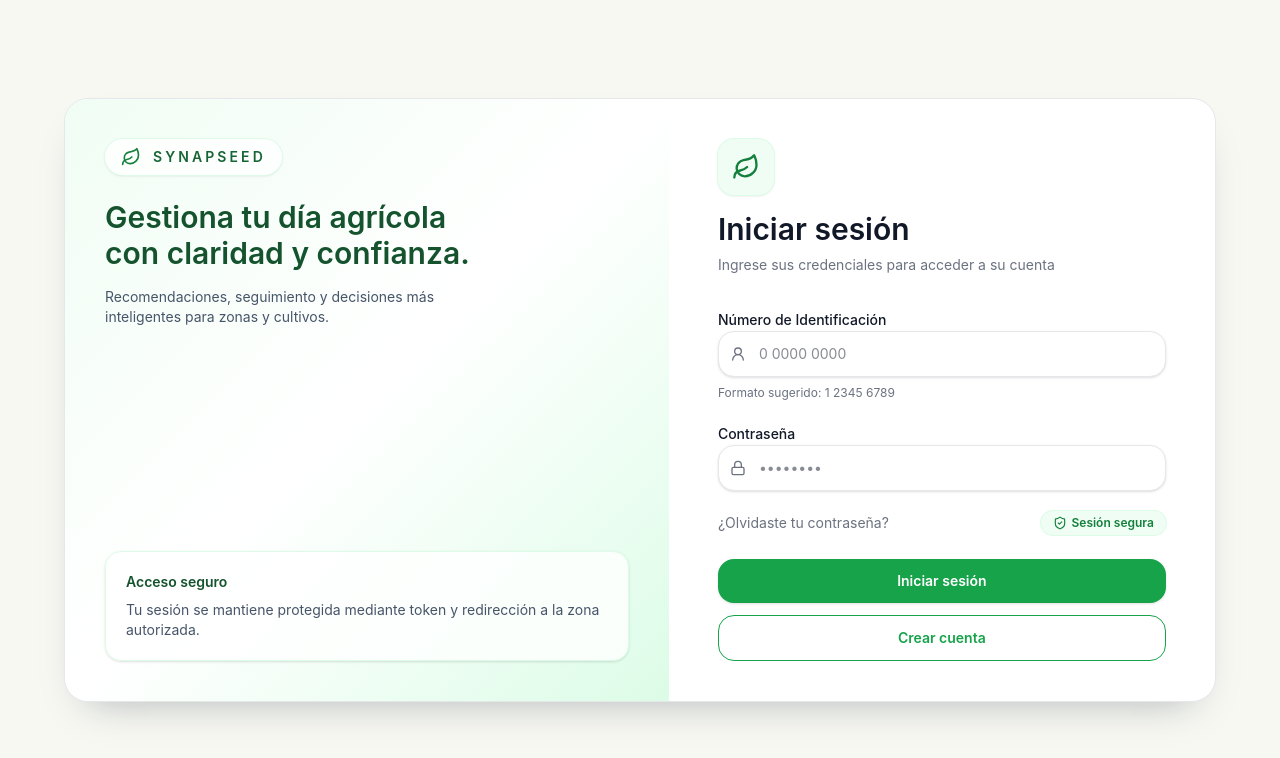
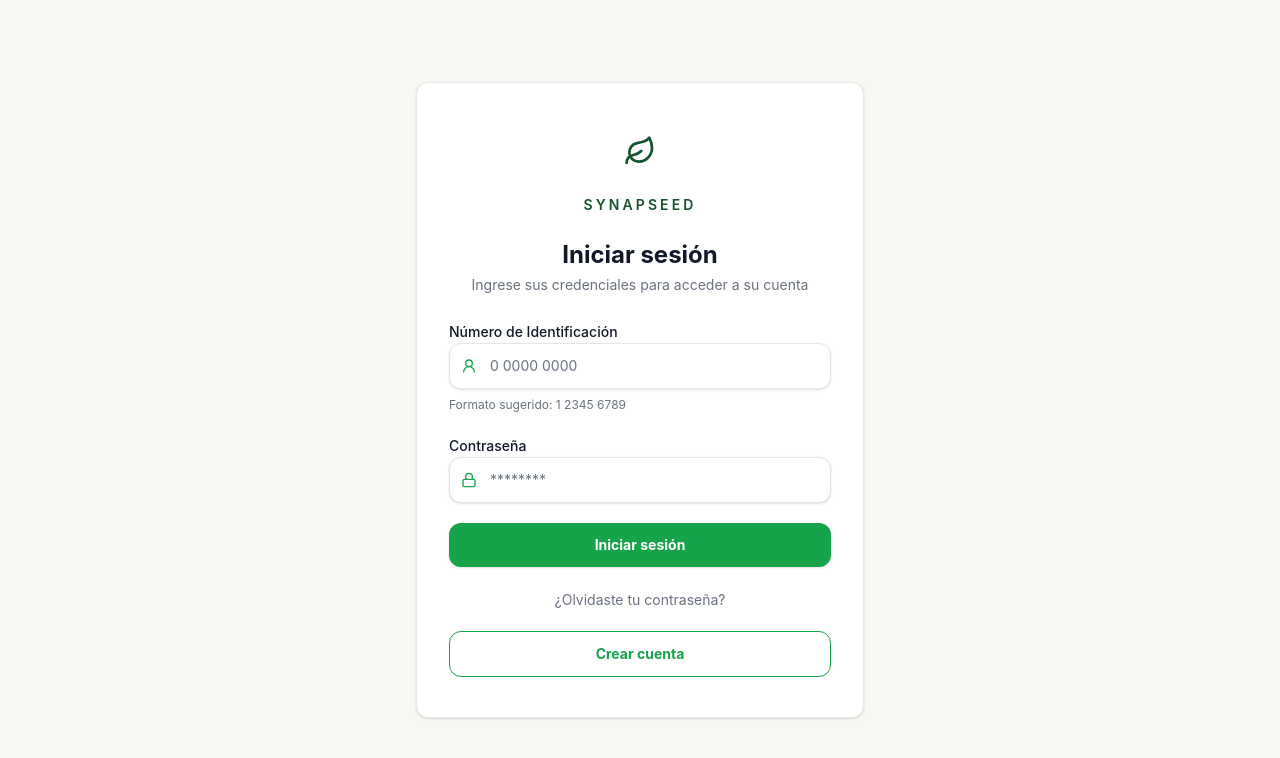
Before and after one commit to xHellish/synapseed, a React (Vite) app in the folder src/frontend/: page /login in a window 1280 px wide. Shown: the top 758 px of the page. Built offline with nearby package versions, Linux system fonts and the light colour scheme.

Commit message:
fix: ajustes del frontend

```diff
--- a/src/frontend/src/app/router.tsx
+++ b/src/frontend/src/app/router.tsx
@@ -2,7 +2,7 @@
 // SynapSeed — Router
 // ============================================
 
-import { createBrowserRouter, Navigate } from 'react-router-dom'
+import { createBrowserRouter, Navigate, Outlet } from 'react-router-dom'
 
 import { ProtectedRoute } from '@/app/ProtectedRoute'
 import { LoginPage } from '@/features/auth/LoginPage'
@@ -24,6 +24,7 @@ export const router = createBrowserRouter([
   {
     element: <ProtectedRoute />,
     children: [
+      { path: '/cases', element: <Navigate to="/cases/wizard/step-1" replace /> },
       { path: '/cases/wizard/step-1', element: <CaseWizardStep1 /> },
       { path: '/cases/wizard/step-2', element: <CaseWizardConfirm /> },
       { path: '/recommendations/:id', element: <CaseWizardStep3 /> },
--- a/src/frontend/src/features/auth/AuthLayout.tsx
+++ b/src/frontend/src/features/auth/AuthLayout.tsx
@@ -9,37 +9,22 @@ interface AuthLayoutProps {
 
 export function AuthLayout({ title, subtitle, children }: AuthLayoutProps) {
   return (
-    <main className="min-h-screen bg-[#F7F8F2] px-4 py-10 text-[#111827] sm:px-6 lg:px-8">
-      <section className="mx-auto flex min-h-[calc(100vh-5rem)] w-full max-w-6xl items-center justify-center">
-        <article className="grid w-full overflow-hidden rounded-3xl border border-[#E5E7EB] bg-white shadow-[0_20px_40px_-24px_rgba(15,23,42,0.35)] lg:grid-cols-[1.05fr_0.95fr]">
-          <aside className="hidden bg-gradient-to-br from-primary-50 via-white to-primary-100 p-10 lg:flex lg:flex-col lg:justify-between">
-            <div>
-              <div className="mb-6 inline-flex items-center gap-3 rounded-full bg-white/80 px-4 py-2 shadow-sm ring-1 ring-primary-100">
-                <Leaf className="h-5 w-5 text-primary-700" />
-                <span className="text-sm font-semibold uppercase tracking-[0.22em] text-primary-800">SynapSeed</span>
-              </div>
-              <h2 className="max-w-sm text-3xl font-semibold text-[#14532D]">Gestiona tu día agrícola con claridad y confianza.</h2>
-              <p className="mt-4 max-w-sm text-sm text-[#475569]">Recomendaciones, seguimiento y decisiones más inteligentes para zonas y cultivos.</p>
-            </div>
-            <div className="rounded-2xl border border-primary-100 bg-white/80 p-5 text-sm text-[#334155] shadow-sm">
-              <p className="font-semibold text-[#14532D]">Acceso seguro</p>
-              <p className="mt-2 text-[#475569]">Tu sesión se mantiene protegida mediante token y redirección a la zona autorizada.</p>
-            </div>
-          </aside>
+    <main className="flex min-h-screen items-center justify-center bg-[#F7F8F2] px-4">
+      <section className="w-full max-w-md rounded-lg border border-[#E5E7EB] bg-white px-8 py-10 shadow-sm">
+        {/* Logo */}
+        <div className="mb-2 flex flex-col items-center text-center">
+          <div className="mb-4 inline-flex h-14 w-14 items-center justify-center rounded-2xl">
+            <Leaf className="h-8 w-8 text-[#14532D]" />
+          </div>
+          <span className="mb-6 text-sm font-semibold uppercase tracking-[0.22em] text-[#14532D]">
+            SynapSeed
+          </span>
 
-          <div className="flex items-center justify-center p-6 sm:p-8 lg:p-10">
-            <div className="w-full max-w-md">
-              <div className="mb-8 flex flex-col items-center text-center lg:items-start lg:text-left">
-                <div className="mb-4 inline-flex h-14 w-14 items-center justify-center rounded-2xl bg-primary-50 text-primary-700 shadow-sm ring-1 ring-primary-100">
-                  <Leaf className="h-7 w-7" />
-                </div>
-                <h1 className="text-3xl font-semibold text-[#111827]">{title}</h1>
-                <p className="mt-2 text-sm text-[#6B7280]">{subtitle}</p>
-              </div>
-              {children}
-            </div>
-          </div>
-        </article>
+          <h1 className="text-2xl font-bold text-[#111827]">{title}</h1>
+          <p className="mt-1 text-sm text-[#6B7280]">{subtitle}</p>
+        </div>
+
+        {children}
       </section>
     </main>
   )
--- a/src/frontend/src/features/auth/LoginPage.tsx
+++ b/src/frontend/src/features/auth/LoginPage.tsx
@@ -5,7 +5,7 @@ import { z } from 'zod'
 import axios from 'axios'
 import { useNavigate, Link } from 'react-router-dom'
 import * as Toast from '@radix-ui/react-toast'
-import { Lock, ShieldCheck, UserRound } from 'lucide-react'
+import { Lock, UserRound } from 'lucide-react'
 
 import { useAuthStore } from '@/stores/authStore'
 import { AuthLayout } from './AuthLayout'
@@ -50,13 +50,24 @@ export function LoginPage() {
 
   const onSubmit = async (values: LoginFormValues) => {
     try {
-      const normalizedIdentification = values.identification.replace(/\s+/g, '')
-      const response = await axios.post('/api/v1/auth/login', {
-        identification: normalizedIdentification,
-        password: values.password,
-      })
+      // Mock para desarrollo sin backend
+      // Simula una respuesta exitosa del backend
+      // const normalizedIdentification = values.identification.replace(/\s+/g, '')
+      // const response = await axios.post('/api/v1/auth/login', {
+      //   identification: normalizedIdentification,
+      //   password: values.password,
+      // })
+      // const { access_token, user } = response.data
 
-      const { access_token, user } = response.data
+      // --- Mock: descomentar lo de arriba cuando haya backend ---
+      const access_token = 'mock-token-12345'
+      const user = {
+        id: '1',
+        identification: '1234567890',
+        full_name: 'Usuario de Prueba',
+        email: 'usuario@prueba.com',
+      }
+
       login(access_token, user)
       setToastTitle('Inicio de sesión exitoso')
       setToastDescription('Redirigiendo a tu zona protegida...')
@@ -80,13 +91,14 @@ export function LoginPage() {
         title="Iniciar sesión"
         subtitle="Ingrese sus credenciales para acceder a su cuenta"
       >
-        <form className="space-y-5" onSubmit={handleSubmit(onSubmit)} noValidate>
+        <form className="mt-6 space-y-5" onSubmit={handleSubmit(onSubmit)} noValidate>
+          {/* Número de Identificación */}
           <div className="space-y-2">
             <label htmlFor="identification" className="text-sm font-medium text-[#111827]">
               Número de Identificación
             </label>
             <div className="relative">
-              <span className="pointer-events-none absolute inset-y-0 left-0 flex items-center pl-3 text-[#6B7280]">
+              <span className="pointer-events-none absolute inset-y-0 left-0 flex items-center pl-3 text-[#16A34A]">
                 <UserRound className="h-4 w-4" />
               </span>
               <input
@@ -95,7 +107,7 @@ export function LoginPage() {
                 inputMode="numeric"
                 autoComplete="username"
                 placeholder="0 0000 0000"
-                className="w-full rounded-xl border border-[#E5E7EB] bg-white py-3 pl-10 pr-4 text-sm text-[#111827] shadow-sm transition focus:border-primary-600 focus:outline-none focus:ring-2 focus:ring-primary-100"
+                className="w-full rounded-lg border border-[#E5E7EB] bg-white py-3 pl-10 pr-4 text-sm text-[#111827] placeholder-[#6B7280] shadow-sm transition focus:border-[#16A34A] focus:outline-none focus:ring-2 focus:ring-[#16A34A]/20"
                 {...register('identification', {
                   onChange: (event) => {
                     const formatted = formatIdentification(event.target.value)
@@ -110,55 +122,53 @@ export function LoginPage() {
             )}
           </div>
 
+          {/* Contraseña */}
           <div className="space-y-2">
             <label htmlFor="password" className="text-sm font-medium text-[#111827]">
               Contraseña
             </label>
             <div className="relative">
-              <span className="pointer-events-none absolute inset-y-0 left-0 flex items-center pl-3 text-[#6B7280]">
+              <span className="pointer-events-none absolute inset-y-0 left-0 flex items-center pl-3 text-[#16A34A]">
                 <Lock className="h-4 w-4" />
               </span>
               <input
                 id="password"
                 type="password"
                 autoComplete="current-password"
-                placeholder="••••••••"
-                className="w-full rounded-xl border border-[#E5E7EB] bg-white py-3 pl-10 pr-4 text-sm text-[#111827] shadow-sm transition focus:border-primary-600 focus:outline-none focus:ring-2 focus:ring-primary-100"
+                placeholder="********"
+                className="w-full rounded-lg border border-[#E5E7EB] bg-white py-3 pl-10 pr-4 text-sm text-[#111827] placeholder-[#6B7280] shadow-sm transition focus:border-[#16A34A] focus:outline-none focus:ring-2 focus:ring-[#16A34A]/20"
                 {...register('password')}
               />
             </div>
             {errors.password && <p className="text-sm text-[#DC2626]">{errors.password.message}</p>}
           </div>
 
-          <div className="flex items-center justify-between gap-3 text-sm">
+          {/* Botón Iniciar sesión */}
+          <button
+            type="submit"
+            disabled={isSubmitting}
+            className="w-full rounded-lg bg-[#16A34A] px-4 py-3 text-sm font-bold text-white shadow-sm transition hover:bg-[#15803D] disabled:cursor-not-allowed disabled:opacity-60"
+          >
+            {isSubmitting ? 'Iniciando sesión...' : 'Iniciar sesión'}
+          </button>
+
+          {/* Enlace ¿Olvidaste tu contraseña? */}
+          <div className="text-center">
             <button
               type="button"
-              className="text-[#6B7280] transition hover:text-primary-700"
+              className="text-sm text-[#6B7280] transition hover:text-[#16A34A]"
             >
               ¿Olvidaste tu contraseña?
             </button>
-            <div className="inline-flex items-center gap-1 rounded-full bg-primary-50 px-3 py-1 text-xs font-semibold text-primary-700 ring-1 ring-primary-100">
-              <ShieldCheck className="h-3.5 w-3.5" />
-              Sesión segura
-            </div>
           </div>
 
-          <div className="space-y-3 pt-1">
-            <button
-              type="submit"
-              disabled={isSubmitting}
-              className="w-full rounded-xl bg-[#16A34A] px-4 py-3 text-sm font-semibold text-white shadow-sm transition hover:bg-[#14532D] disabled:cursor-not-allowed disabled:bg-primary-300"
-            >
-              {isSubmitting ? 'Iniciando sesión...' : 'Iniciar sesión'}
-            </button>
-
-            <Link
-              to="/register"
-              className="block w-full rounded-xl border border-[#16A34A] bg-transparent px-4 py-3 text-center text-sm font-semibold text-[#16A34A] transition hover:bg-primary-50"
-            >
-              Crear cuenta
-            </Link>
-          </div>
+          {/* Botón Crear cuenta */}
+          <Link
+            to="/register"
+            className="block w-full rounded-lg border border-[#16A34A] bg-transparent px-4 py-3 text-center text-sm font-bold text-[#16A34A] transition hover:bg-[#16A34A]/5"
+          >
+            Crear cuenta
+          </Link>
         </form>
 
         <Toast.Root
--- a/src/frontend/src/features/zones/ZonesPage.tsx
+++ b/src/frontend/src/features/zones/ZonesPage.tsx
@@ -11,10 +11,11 @@ import { useAuthStore } from '@/stores/authStore'
 interface Zone {
   id: string
   name: string
-  crop: string
+  location: string
   soil_type: string
   humidity: string
   temperature: string
+  water_quality: string
   user_id?: string
 }
 
@@ -99,11 +100,11 @@ export function ZonesPage() {
     const form = new FormData(e.currentTarget)
     const payload = {
       name: String(form.get('name') ?? '').trim(),
-      crop: String(form.get('crop') ?? '').trim(),
+      location: String(form.get('location') ?? '').trim(),
       soil_type: String(form.get('soil_type') ?? '').trim(),
       humidity: String(form.get('humidity') ?? '').trim(),
       temperature: String(form.get('temperature') ?? '').trim(),
-      location: String(form.get('location') ?? '').trim(),
+      water_quality: String(form.get('water_quality') ?? '').trim(),
     }
 
     try {
@@ -182,7 +183,7 @@ export function ZonesPage() {
                 <thead>
                   <tr className="text-left text-sm text-[#6B7280]">
                     <th className="px-3 py-2">Nombre</th>
-                    <th className="px-3 py-2">Cultivo principal</th>
+                    <th className="px-3 py-2">Ubicación</th>
                     <th className="px-3 py-2">Tipo de suelo</th>
                     <th className="px-3 py-2">Humedad</th>
                     <th className="px-3 py-2">Temperatura</th>
@@ -202,7 +203,7 @@ export function ZonesPage() {
                     zones.map((z) => (
                       <tr key={z.id} className="border-t border-[#F1F5F9]">
                         <td className="px-3 py-4 text-sm text-[#111827]">{z.name}</td>
-                        <td className="px-3 py-4 text-sm text-[#111827]">{z.crop}</td>
+                        <td className="px-3 py-4 text-sm text-[#111827]">{z.location}</td>
                         <td className="px-3 py-4 text-sm text-[#111827]">{z.soil_type}</td>
                         <td className="px-3 py-4 text-sm text-[#111827]">{z.humidity}</td>
                         <td className="px-3 py-4 text-sm text-[#111827]">{z.temperature}</td>
@@ -244,7 +245,7 @@ export function ZonesPage() {
                     <div className="flex items-center justify-between">
                       <div>
                         <p className="text-sm font-medium text-[#6B7280]">{z.name}</p>
-                        <p className="mt-1 text-sm text-[#111827]">{z.crop} · {z.soil_type}</p>
+                        <p className="mt-1 text-sm text-[#111827]">{z.location} · {z.soil_type}</p>
                       </div>
                       <div className="inline-flex gap-2">
                         <button
@@ -281,11 +282,42 @@ export function ZonesPage() {
                 <form onSubmit={handleSubmit} className="mt-4 space-y-3">
                   <div className="grid gap-3 md:grid-cols-2">
                     <input name="name" defaultValue={editingZone?.name ?? ''} placeholder="Nombre de la zona" className="w-full rounded-xl border border-[#E5E7EB] px-3 py-2" />
-                    <input name="crop" defaultValue={editingZone?.crop ?? ''} placeholder="Cultivo principal" className="w-full rounded-xl border border-[#E5E7EB] px-3 py-2" />
-                    <input name="soil_type" defaultValue={editingZone?.soil_type ?? ''} placeholder="Tipo de suelo" className="w-full rounded-xl border border-[#E5E7EB] px-3 py-2" />
-                    <input name="humidity" defaultValue={editingZone?.humidity ?? ''} placeholder="Humedad (Alta/Media/Baja)" className="w-full rounded-xl border border-[#E5E7EB] px-3 py-2" />
-                    <input name="temperature" defaultValue={editingZone?.temperature ?? ''} placeholder="Temperatura (ej: 24°C)" className="w-full rounded-xl border border-[#E5E7EB] px-3 py-2" />
-                    <input name="location" defaultValue={editingZone?.user_id ?? ''} placeholder="Ubicación / coordenadas" className="w-full rounded-xl border border-[#E5E7EB] px-3 py-2" />
+                    <input name="location" defaultValue={editingZone?.location ?? ''} placeholder="Ubicación" className="w-full rounded-xl border border-[#E5E7EB] px-3 py-2" />
+                    <select name="soil_type" defaultValue={editingZone?.soil_type ?? ''} className="w-full rounded-xl border border-[#E5E7EB] bg-white px-3 py-2">
+                      <option value="" disabled>Seleccione tipo de suelo</option>
+                      <option value="Franco">Franco</option>
+                      <option value="Arcilloso">Arcilloso</option>
+                      <option value="Franco Arcilloso">Franco Arcilloso</option>
+                      <option value="Arenoso">Arenoso</option>
+                      <option value="Volcánico">Volcánico</option>
+                      <option value="Limoso">Limoso</option>
+                    </select>
+                    <select name="humidity" defaultValue={editingZone?.humidity ?? ''} className="w-full rounded-xl border border-[#E5E7EB] bg-white px-3 py-2">
+                      <option value="" disabled>Seleccione humedad</option>
+                      <option value="Muy baja">Muy baja</option>
+                      <option value="Baja">Baja</option>
+                      <option value="Media">Media</option>
+                      <option value="Alta">Alta</option>
+                      <option value="Muy alta">Muy alta</option>
+                    </select>
+                    <select name="temperature" defaultValue={editingZone?.temperature ?? ''} className="w-full rounded-xl border border-[#E5E7EB] bg-white px-3 py-2">
+                      <option value="" disabled>Seleccione temperatura</option>
+                      <option value="Menos de 10°C">Menos de 10°C</option>
+                      <option value="10°C - 15°C">10°C - 15°C</option>
+                      <option value="15°C - 20°C">15°C - 20°C</option>
+                      <option value="20°C - 25°C">20°C - 25°C</option>
+                      <option value="25°C - 30°C">25°C - 30°C</option>
+                      <option value="Más de 30°C">Más de 30°C</option>
+                    </select>
+                    <select name="water_quality" defaultValue={editingZone?.water_quality ?? ''} className="w-full rounded-xl border border-[#E5E7EB] bg-white px-3 py-2">
+                      <option value="" disabled>Seleccione calidad del agua</option>
+                      <option value="Potable">Potable</option>
+                      <option value="Regular">Regular</option>
+                      <option value="Salina">Salina</option>
+                      <option value="Buena">Buena</option>
+                      <option value="Contaminada">Contaminada</option>
+                      <option value="Desconocida">Desconocida</option>
+                    </select>
                   </div>
 
                   <div className="flex justify-end gap-3 pt-2">
```
Also changed, not shown: src/frontend/src/features/wizard/CaseWizardStep1.tsx (+25 -30 lines), src/frontend/src/features/zones/AddZonePage.tsx (+18 -11 lines).
